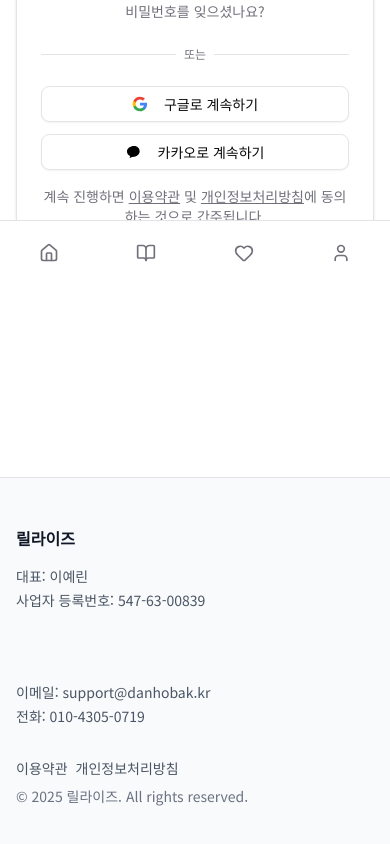
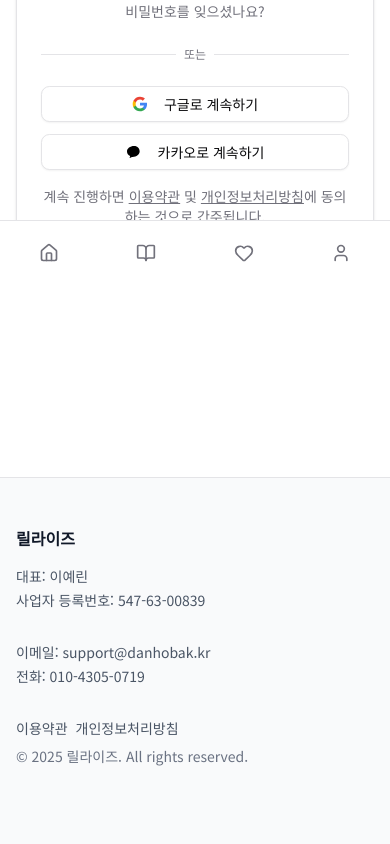
Before and after one commit to yerin719/danhoback, a Next.js app: page /auth/login in a window 390 px wide. Shown: the part 559-1403 px from the top of the page. Built offline with nearby package versions, Linux system fonts and the light colour scheme; no server answers.

Commit message:
fix: footer 모바일버전에서 안보임, 링크오류

```diff
--- a/src/components/Footer.tsx
+++ b/src/components/Footer.tsx
@@ -2,7 +2,7 @@ import Link from "next/link";
 
 export default function Footer() {
   return (
-    <footer className="border-t bg-gray-50 py-12 mt-16">
+    <footer className="border-t bg-gray-50 py-12 mt-16 pb-20 md:pb-12">
       <div className="mx-auto max-w-7xl px-4 sm:px-6 lg:px-8">
         <div className="grid grid-cols-1 md:grid-cols-3 gap-8">
           <div>
@@ -12,21 +12,19 @@ export default function Footer() {
               <p>사업자 등록번호: 547-63-00839</p>
             </div>
           </div>
-
-          <div>
-            <div className="space-y-1 text-sm text-gray-600 mt-10">
+          <div className="flex flex-col justify-end">
+            <div className="space-y-1 text-sm  text-gray-600">
               <p>이메일: support@danhobak.kr</p>
               <p>전화: 010-4305-0719</p>
             </div>
           </div>
-
           <div className="flex flex-col justify-end">
-            <div className="space-y-2 text-sm">
+            <div className="space-y-2 text-sm  text-gray-600">
               <div className="space-x-2">
-                <Link href="/terms" className="text-gray-600 hover:text-gray-900">
+                <Link href="/terms-of-service" className="text-gray-600 hover:text-gray-900">
                   이용약관
                 </Link>
-                <Link href="/privacy" className="text-gray-600 hover:text-gray-900">
+                <Link href="/privacy-policy" className="text-gray-600 hover:text-gray-900">
                   개인정보처리방침
                 </Link>
               </div>
```
